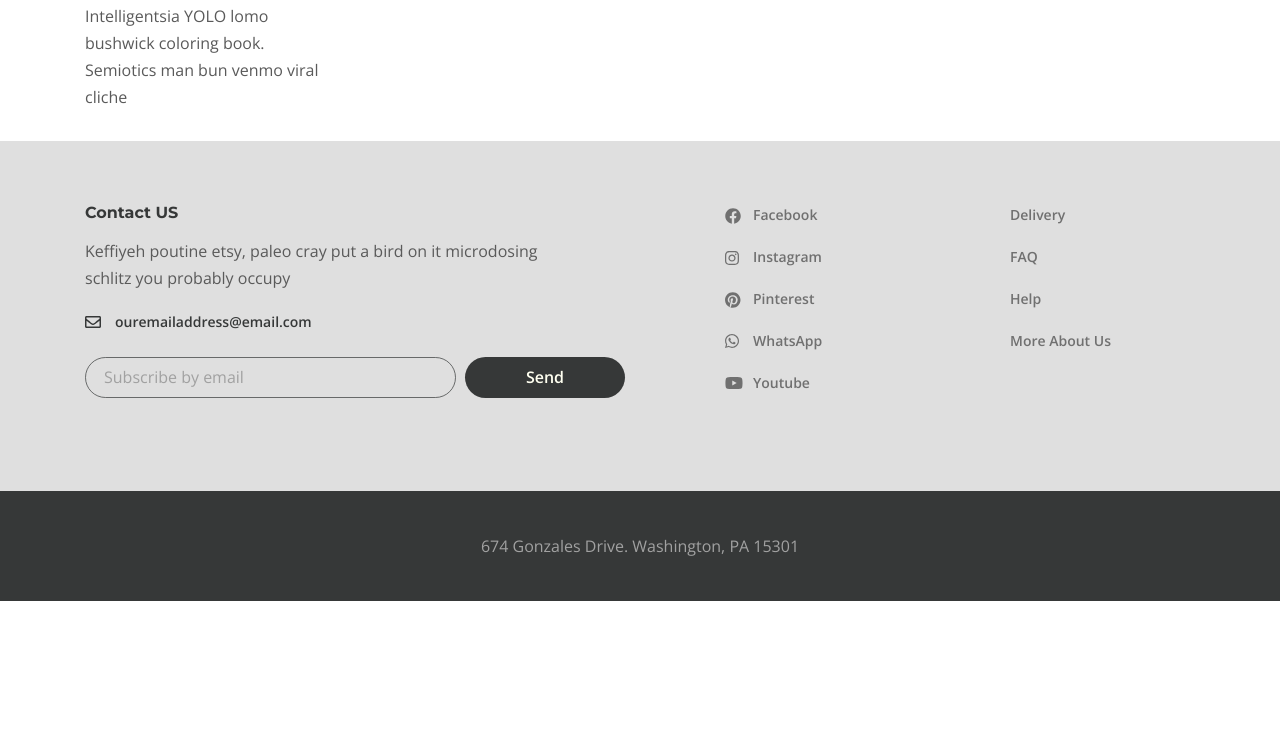
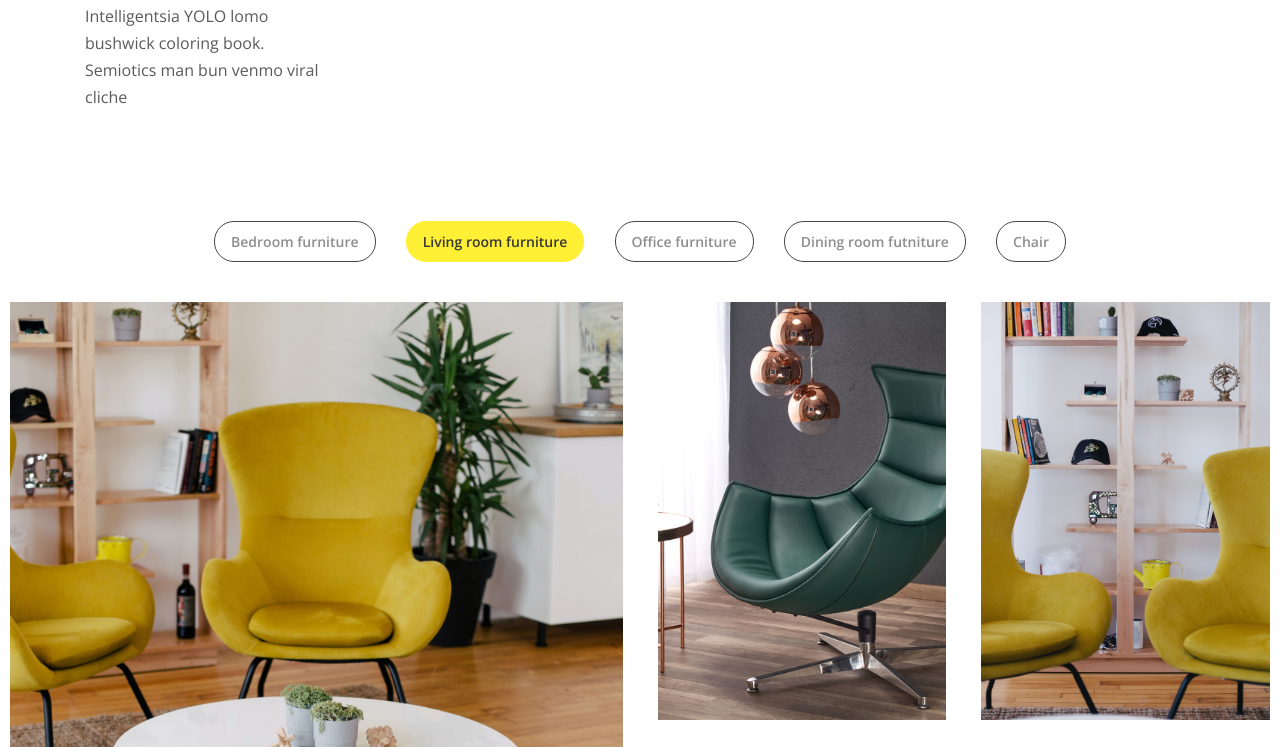
Before and after one commit to Kir1806/desire, a website: page app/index.html in a window 1280 px wide. Shown: the part 2740-3487 px from the top of the page. Before the commit the page ends 3341 px from the top, so only its background shows below. Drawn offline with nearby package versions, Linux system fonts and the light colour scheme; files that its build step writes are made by us from their sources.

Commit message:
gallery_ens\d

```diff
--- a/app/index.html
+++ b/app/index.html
@@ -244,6 +244,58 @@
             </div>
           </div>
         </section>
+        <div class="gallery">
+          <div class="container-fluid">
+            <div class="gallery__buttons">
+              <button class="gallery__button" data-filter=".bedroom">Bedroom furniture</button>
+              <button class="gallery__button" data-filter=".living">Living room furniture</button>
+              <button class="gallery__button" data-filter=".office">Office furniture</button>
+              <button class="gallery__button" data-filter=".dining">Dining room futniture</button>
+              <button class="gallery__button" data-filter=".chair">Chair</button>
+            </div>
+            <div class="gallery__inner">
+              <div class="gallery__items mix bedroom">
+                <a href="#" class="gallery__item"><img src="./images/gallery/1.jpg" alt="images"></a>
+                <a href="#" class="gallery__item"><img src="./images/gallery/2.jpg" alt="images"></a>
+                <a href="#" class="gallery__item"><img src="./images/gallery/3.jpg" alt="images"></a>
+                <a href="#" class="gallery__item"><img src="./images/gallery/4.jpg" alt="images"></a>
+                <a href="#" class="gallery__item"><img src="./images/gallery/5.jpg" alt="images"></a>
+              </div>
+
+              <div class="gallery__items mix living">
+                <a href="#" class="gallery__item"><img src="./images/gallery/1.jpg" alt="images"></a>
+                <a href="#" class="gallery__item"><img src="./images/gallery/2.jpg" alt="images"></a>
+                <a href="#" class="gallery__item"><img src="./images/gallery/3.jpg" alt="images"></a>
+                <a href="#" class="gallery__item"><img src="./images/gallery/4.jpg" alt="images"></a>
+                <a href="#" class="gallery__item"><img src="./images/gallery/5.jpg" alt="images"></a>
+              </div>
+
+              <div class="gallery__items mix office">
+                <a href="#" class="gallery__item"><img src="./images/gallery/1.jpg" alt="images"></a>
+                <a href="#" class="gallery__item"><img src="./images/gallery/2.jpg" alt="images"></a>
+                <a href="#" class="gallery__item"><img src="./images/gallery/3.jpg" alt="images"></a>
+                <a href="#" class="gallery__item"><img src="./images/gallery/4.jpg" alt="images"></a>
+                <a href="#" class="gallery__item"><img src="./images/gallery/5.jpg" alt="images"></a>
+              </div>
+
+              <div class="gallery__items mix dining">
+                <a href="#" class="gallery__item"><img src="./images/gallery/1.jpg" alt="images"></a>
+                <a href="#" class="gallery__item"><img src="./images/gallery/2.jpg" alt="images"></a>
+                <a href="#" class="gallery__item"><img src="./images/gallery/3.jpg" alt="images"></a>
+                <a href="#" class="gallery__item"><img src="./images/gallery/4.jpg" alt="images"></a>
+                <a href="#" class="gallery__item"><img src="./images/gallery/5.jpg" alt="images"></a>
+              </div>
+
+              <div class="gallery__items mix chair">
+                <a href="#" class="gallery__item"><img src="./images/gallery/1.jpg" alt="images"></a>
+                <a href="#" class="gallery__item"><img src="./images/gallery/2.jpg" alt="images"></a>
+                <a href="#" class="gallery__item"><img src="./images/gallery/3.jpg" alt="images"></a>
+                <a href="#" class="gallery__item"><img src="./images/gallery/4.jpg" alt="images"></a>
+                <a href="#" class="gallery__item"><img src="./images/gallery/5.jpg" alt="images"></a>
+              </div>
+            </div>
+          </div>
+        </div>
 
       </main>
       <!--end main  -->
--- a/app/js/main.js
+++ b/app/js/main.js
@@ -14,4 +14,10 @@ $(function () {
         autoplay: true
     });
 
+    var mixer = mixitup('.gallery__inner', {
+        load: {
+            filter: '.living'
+        }
+    });
+
 })
--- a/app/scss/style.scss
+++ b/app/scss/style.scss
@@ -485,10 +485,7 @@
             height: 20px;
             width: 2px;
             background-color: rgba($title, .7);
-
-
         }
-
     }
     &__item-title {
         margin-left: 13px;
@@ -499,3 +496,44 @@
         margin-top: 13px;
     }
 }
+
+.gallery {
+    padding: 80px 0 90px;
+    &__buttons {
+        text-align: center;
+        margin-bottom: 40px;
+    }
+    &__button {
+        margin: 0 13px;
+        background-color: transparent;
+        border: 1px solid #454647;
+        border-radius: 20px;
+        padding: 6px 16px;
+        color: #8f8d8d;
+        font-size: 14px;
+        font-weight: 600;
+        cursor: pointer;
+    }
+    .mixitup-control-active {
+        background-color: #FFEF35;
+        color: $title;
+        border: 1px solid #FFEF35;
+    }
+    &__items {
+        display: grid;
+        grid-template-columns: repeat(4, 1fr);
+        grid-template-rows: repeat(2, 1fr);
+        grid-gap: 30px 35px;
+    }
+
+    &__item:first-child {
+        grid-column: span 2;
+        grid-row: span 2;
+    }
+    &__item img {
+        object-fit: cover;
+        width: 100%;
+        height: 100%;
+        max-height: 1150px;
+    }
+}
--- a/gulpfile.js
+++ b/gulpfile.js
@@ -42,6 +42,7 @@ function scripts() {
   return src([
     'node_modules/jquery/dist/jquery.js',
     'node_modules/slick-carousel/slick/slick.js',
+    'node_modules/mixitup/dist/mixitup.js',
     'app/js/main.js'
   ])
     .pipe(concat('main.min.js'))
--- a/list.txt
+++ b/list.txt
@@ -19,3 +19,5 @@
 3. установил глобально gulp-cli, прописал в package script  для запуска gulp-dev и для gulp-build
 4. начал писать разметку для headera
 5.на многостраничных сайтах после header верстают footer
+5:17:06
+5:34:50
--- a/package.json
+++ b/package.json
@@ -19,6 +19,7 @@
     "gulp-sass": "^4.1.0",
     "gulp-uglify-es": "^2.0.0",
     "jquery": "^3.5.1",
+    "mixitup": "^3.3.1",
     "slick-carousel": "^1.8.1"
   }
 }
```
Also changed, not shown: app/css/style.min.css, app/images/gallery/1.jpg (added), app/images/gallery/2.jpg (added), app/images/gallery/3.jpg (added), app/images/gallery/4.jpg (added), app/images/gallery/5.jpg (added), app/js/main.min.js, 1 other file.
